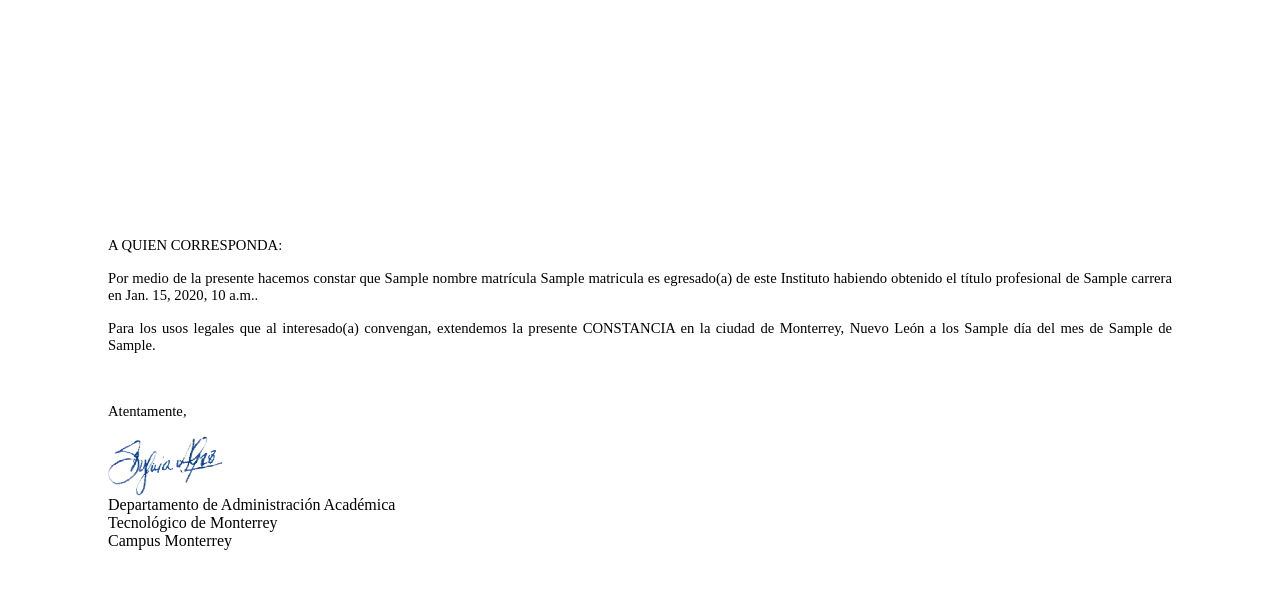
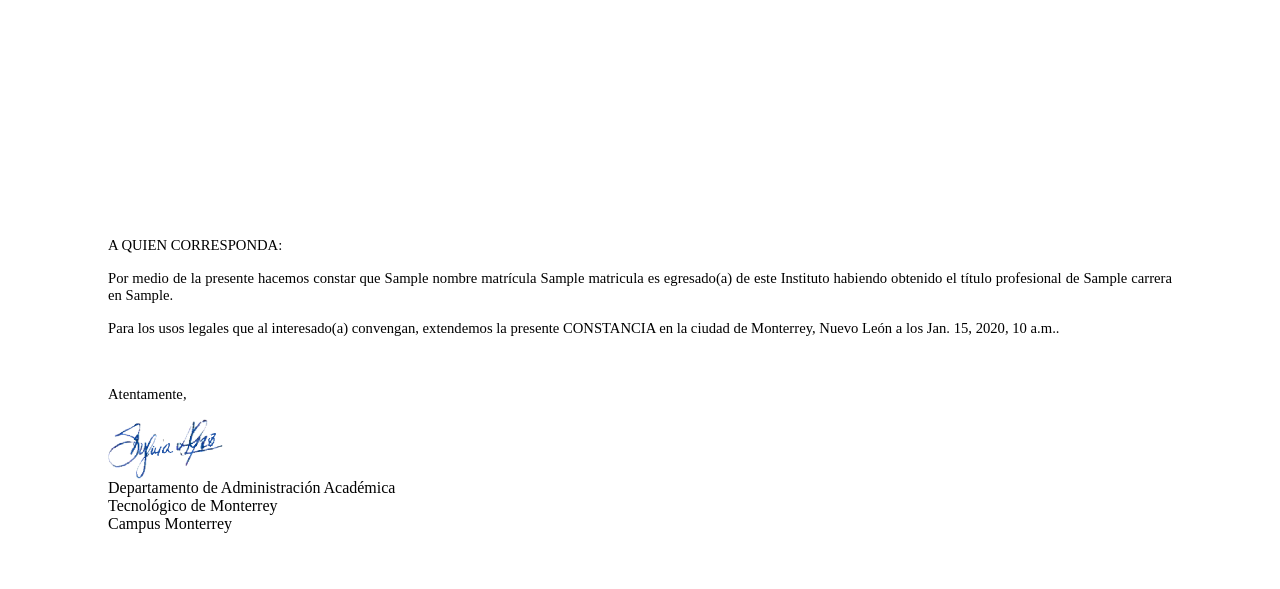
Before and after one commit to ProyectoIntegrador2018/STTA, a Django app: template back-end/STTEAPI/templates/terminacionCarrera.html in a window 1280 px wide. Shown: the top 589 px of the page. Run offline with Django 3.2, Linux system fonts and the light colour scheme; the template is opened without the code that fills it: most values are stand-ins (such as "Sample title", 1, 10 or a date in 2020).

Commit message:
Marce variables5 (#116)
* Fix 3 more cards

* Fix 3 more cards

* Fix codeclimate issue

* Fix variables for next cards

* Fix next cards (cartas con nombre empieza con promedio)

* Fix last 4 cards

* Fix codeclimate issue

```diff
--- a/back-end/STTEAPI/templates/Estudios.html
+++ b/back-end/STTEAPI/templates/Estudios.html
@@ -15,13 +15,13 @@
 
             <!-- Cuerpo -->
             <p style="text-align: justify;">
-                <span style="font-size: 11.0pt;">Por medio de la presente certificamos que {{nombre}} matr&iacutecula {{matricula}} está inscrito(a) en este Instituto en el presente semestre del {{fechas_de_periodo}} en la carrera de {{carrera}}, {{semestre}} académico, con las siguientes materias inscritas: </span>
+                <span style="font-size: 11.0pt;">Por medio de la presente certificamos que {{nombre}} matrícula {{matricula}} está inscrito(a) en este Instituto en el presente semestre del {{fechas_de_periodo}} en la carrera de {{carrera}}, {{semestre}} académico, con las siguientes materias inscritas: </span>
             </p>
             <p style="text-align: justify;">
                 <span style="font-size: 11.0pt;">{{nombre_materias_inscritas}}
             </p>
             <p style="text-align: justify;">
-                <span style="font-size: 11.0pt;">El periodo de vacaciones será; del {{periodo_de_vacaciones}}. Este Instituto funciona bajo el régimen legal de Escuela Libre Universitaria por decreto presidencial del 14 de julio de 1952, publicado en el Diario Oficial de la Federacin el 12 de septiembre de 1952. Este decreto hace válidos en todo el países los estudios que imparte el Instituto Tecnológico y de Estudios Superiores de Monterrey.</span>
+                <span style="font-size: 11.0pt;">El periodo de vacaciones será del {{periodo_de_vacaciones}}. Este Instituto funciona bajo el régimen legal de Escuela Libre Universitaria por decreto presidencial del 14 de julio de 1952, publicado en el Diario Oficial de la Federacin el 12 de septiembre de 1952. Este decreto hace válidos en todo el países los estudios que imparte el Instituto Tecnológico y de Estudios Superiores de Monterrey.</span>
             </p>
             <p style="margin: 0cm; margin-bottom: .0001pt; text-align: justify;">
                 <span style="font-size: 11.0pt;">El Acuerdo No. 3438, expedido por el Secretario de Educación Pública el 28 de febrero de 1974 y publicado en el Diario Oficial de la Federación el 5 de marzo del mismo año, amplía el anterior decreto en el sentido de validar los estudios que el Instituto Tecnológico y de Estudios Superiores de Monterrey imparta a través de sus Campus Foráneos en cualquier ciudad de la República Mexicana. Asimismo, les informamos que nuestra Institución tiene el siguiente registro del TEC ante la SEP, el cual es DEC-520912, la clave ante la Dirección General de Profesiones es 190002.</span>
--- a/back-end/STTEAPI/templates/migracion.html
+++ b/back-end/STTEAPI/templates/migracion.html
@@ -38,7 +38,7 @@
 
     <!-- Cuerpo -->
     <p style="text-align: justify;">
-        <span style="font-size: 11.0pt;">Por medio de la presente me permito informarles que la solicitud de admisión del alumno(a) <strong>{{nombre}}</strong>, quien nació el <strong>{{fecha_de_nacimiento}}</strong>, de nacionalidad <strong>{{nacionalidad}}</strong>, ha sido aceptada en este Instituto para cursar la carrera de <strong>{{carrera}}</strong> a partir del semestre de <strong>{{periodo_de_aceptacion}}</strong> y actualmente está; inscrito(a) y cursa su <strong>{{semestre}}</strong>. La matrícula asignada es: <strong>{{matricula}}.</strong></span>
+        <span style="font-size: 11.0pt;">Por medio de la presente me permito informarles que la solicitud de admisión del alumno(a) <strong>{{nombre}}</strong>, quien nació; el <strong>{{fecha_de_nacimiento}}</strong>, de nacionalidad <strong>{{nacionalidad}}</strong>, ha sido aceptada en este Instituto para cursar la carrera de <strong>{{carrera}}</strong> a partir del semestre de <strong>{{periodo_de_aceptacion}}</strong> y actualmente está inscrito(a) y cursa su <strong>{{semestre}}</strong>. La matrícula asignada es: <strong>{{matricula}}.</strong></span>
     </p>
     <p style="text-align: justify;">
         <span style="font-size: 11.0pt;">El periodo académico {{semestre}} comprende del {{fechas_de_periodo}} en el cual se encuentra inscrito(a) y el periodo de vacaciones será; del {{periodo_de_vacaciones}}.</span>
--- a/back-end/STTEAPI/templates/promedioAcumulado.html
+++ b/back-end/STTEAPI/templates/promedioAcumulado.html
@@ -17,14 +17,13 @@
 
         <!-- Cuerpo -->
         <p style="text-align: justify;">
-            <span style="font-size: 11.0pt;">Por medio de la presente hacemos constar que {{nombre}} matrícula {{matricula}} está; inscrito(a) en este Instituto cursando el semestre del {{fechas_de_periodo}} el grado de {{carrera}}.
+            <span style="font-size: 11.0pt;">Por medio de la presente hacemos constar que {{nombre}} matrícula {{matricula}} está inscrito(a) en este Instituto cursando el semestre del {{fechas_de_periodo}} el grado de {{carrera}}.
         </p>
         <p style="text-align: justify;">
-            <span style="font-size: 11.0pt;">Asimismo, les informamos que el promedio acumulado es de <strong>{{promedio_acumulado}}</strong>, basado en una escala numérica del 1 (uno) al 100 (cien), siendo el 100 (cien) la calificació;n máxima posible y 70 (setenta) la calificación mínima aprobatoria.  El promedio general se obtiene tomando en cuenta todas las materias cursadas (incluyendo cursos remediales y cursos no aprobados).</span>
+            <span style="font-size: 11.0pt;">Asimismo, les informamos que el promedio acumulado es de <strong>{{promedio_acumulado}}</strong>, basado en una escala numérica del 1 (uno) al 100 (cien), siendo el 100 (cien) la calificación máxima posible y 70 (setenta) la calificación mínima aprobatoria.  El promedio general se obtiene tomando en cuenta todas las materias cursadas (incluyendo cursos remediales y cursos no aprobados).</span>
         </p>
         <p style="text-align: justify;">
             <span style="font-size: 11.0pt;">Para los usos legales que al interesado(a) convengan, extendemos la presente CONSTANCIA en la ciudad de Monterrey, Nuevo León a los {{fecha_actual}}.</span>
-        <p style="text-align: justify;">
         </p>
 
         <!-- Despedida -->
--- a/back-end/STTEAPI/templates/promedioRangoGrad.html
+++ b/back-end/STTEAPI/templates/promedioRangoGrad.html
@@ -16,7 +16,7 @@
     <p>&nbsp;</p>
 
     <p>
-        Por medio de la presente hacemos constar que {{nombre}} matr&iacute;cula {{matricula}} es egresado(a) de este Instituto habiendo obtenido el título profesional de {{carrera}} en {{posible_graduacion}}, con un promedio general de <strong>{{promedio_acumulado}}</strong>.
+        Por medio de la presente hacemos constar que {{nombre}} matrícula {{matricula}} es egresado(a) de este Instituto habiendo obtenido el título profesional de {{carrera}} en {{posible_graduacion}}, con un promedio general de <strong>{{promedio_acumulado}}</strong>.
     </p>
 
     <p>
--- a/back-end/STTEAPI/templates/terminacionCarrera.html
+++ b/back-end/STTEAPI/templates/terminacionCarrera.html
@@ -17,10 +17,10 @@
 
         <!-- Cuerpo -->
         <p style="text-align: justify;">
-            <span style="font-size: 11.0pt;">Por medio de la presente hacemos constar que {{nombre}} matrícula {{matricula}} es egresado(a) de este Instituto habiendo obtenido el título profesional de {{carrera}} en {{fecha_graduacion}}.
+            <span style="font-size: 11.0pt;">Por medio de la presente hacemos constar que {{nombre}} matrícula {{matricula}} es egresado(a) de este Instituto habiendo obtenido el título profesional de {{carrera}} en {{posible_graduacion}}.
         </p>
         <p style="text-align: justify;">
-            <span style="font-size: 11.0pt;">Para los usos legales que al interesado(a) convengan, extendemos la presente CONSTANCIA en la ciudad de Monterrey, Nuevo León a los {{dia_actual}} día del mes de {{mes_actual}} de {{ano_actual}}.</span>
+            <span style="font-size: 11.0pt;">Para los usos legales que al interesado(a) convengan, extendemos la presente CONSTANCIA en la ciudad de Monterrey, Nuevo León a los {{fecha_actual}}.</span>
         </p>
 
         <!-- Despedida -->
--- a/back-end/STTEAPI/templates/terminacionCarreraIngles.html
+++ b/back-end/STTEAPI/templates/terminacionCarreraIngles.html
@@ -18,7 +18,7 @@
 
         <!-- Cuerpo -->
         <p style="text-align: justify;">
-            <span style="font-size: 11.0pt;">We hereby certify that {{nombre}} whose ID number is {{matricula}} has graduated from this Institute having obtained the tile of {{carrera}} in this Institute on {{fecha_graduacion}}.
+            <span style="font-size: 11.0pt;">We hereby certify that {{nombre}} whose ID number is {{matricula}} has graduated from this Institute having obtained the tile of {{carrera}} in this Institute on {{posible_graduacion}}.
         </p>
         <p style="text-align: justify;">
             <span style="font-size: 11.0pt;">We hereby extend this DOCUMENT for whatever legal purposes they may require, in Monterrey city, state of Nuevo Leon on {{fecha_actual}}.</span>
--- a/back-end/STTEAPI/templates/terminacionPlan.html
+++ b/back-end/STTEAPI/templates/terminacionPlan.html
@@ -17,10 +17,10 @@
 
         <!-- Cuerpo -->
         <p style="text-align: justify;">
-            <span style="font-size: 11.0pt;">Por medio de la presente hacemos constar que {{nombre}} matrícula {{matricula}} terminó en este Instituto el plan de estudio de la carrera de {{carrera}} en {{fecha_graduacion}}.
+            <span style="font-size: 11.0pt;">Por medio de la presente hacemos constar que {{nombre}} matrícula {{matricula}} terminó en este Instituto el plan de estudio de la carrera de {{carrera}} en {{posible_graduacion}}.
         </p>
         <p style="text-align: justify;">
-            <span style="font-size: 11.0pt;">Para los usos legales que al interesado(a) convengan, extendemos la presente CONSTANCIA en la ciudad de Monterrey, Nuevo León a los {{dia_actual}} día del mes de {{mes_actual}} de {{ano_actual}}.</span>
+            <span style="font-size: 11.0pt;">Para los usos legales que al interesado(a) convengan, extendemos la presente CONSTANCIA en la ciudad de Monterrey, Nuevo León a los {{fecha_actual}}.</span>
         </p>
 
         <!-- Despedida -->
--- a/back-end/STTEAPI/templates/terminacionPlanIngles.html
+++ b/back-end/STTEAPI/templates/terminacionPlanIngles.html
@@ -18,7 +18,7 @@
 
         <!-- Cuerpo -->
         <p style="text-align: justify;">
-            <span style="font-size: 11.0pt;">We hereby certify that {{nombre}} whose ID number is {{matricula}} completed the program course in the field of the {{carrera}} in this Institute on {{fecha_graduacion}}.
+            <span style="font-size: 11.0pt;">We hereby certify that {{nombre}} whose ID number is {{matricula}} completed the program course in the field of the {{carrera}} in this Institute on {{posible_graduacion}}.
         </p>
         <p style="text-align: justify;">
             <span style="font-size: 11.0pt;">We hereby extend this DOCUMENT for whatever legal purposes they may require, in Monterrey city, state of Nuevo Leon on {{fecha_actual}}.</span>
```
